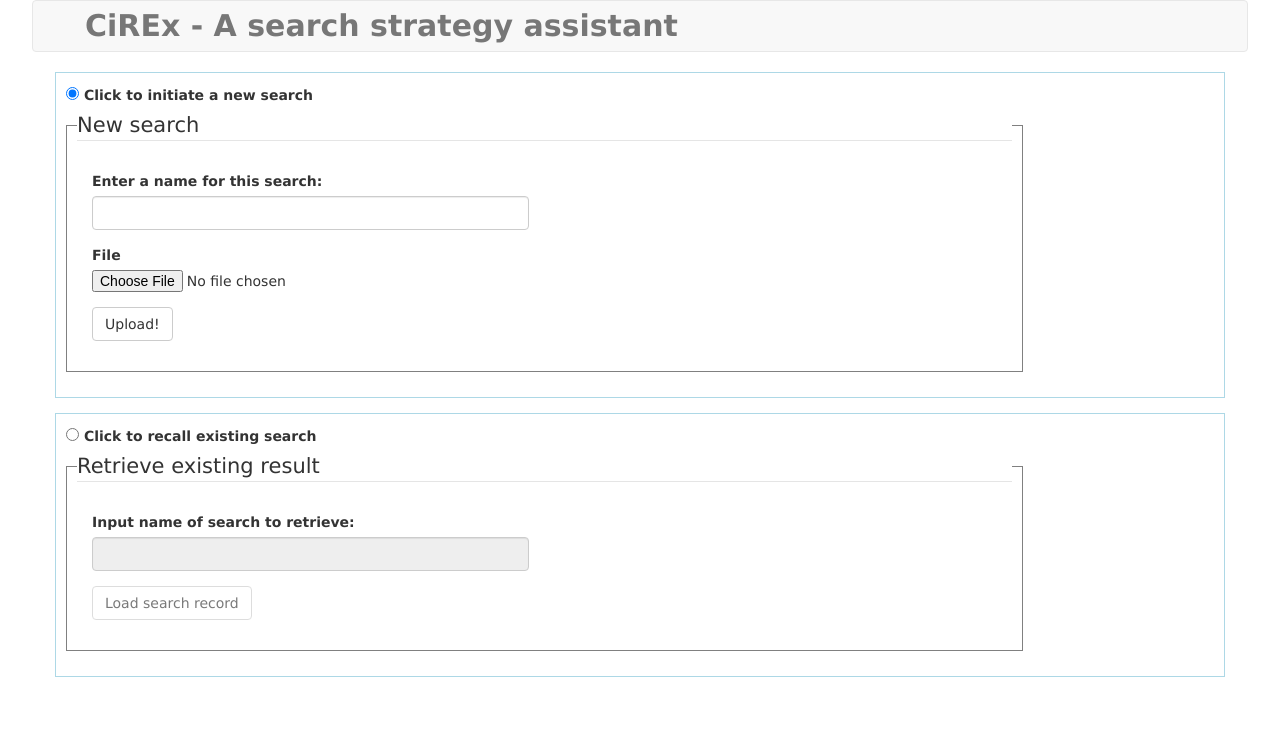
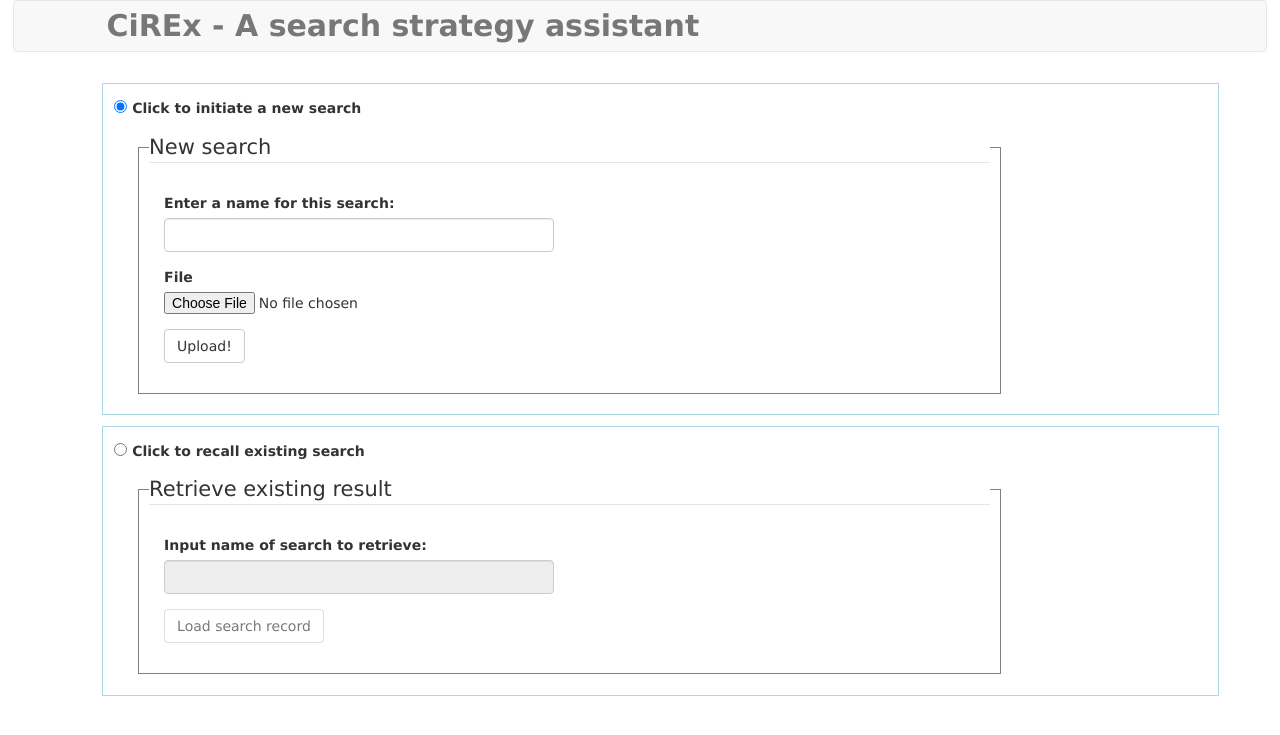
Before and after one commit to raylite/cirex, a Flask app: page / in a window 1280 px wide. Shown: the top 735 px of the page. Run offline with Flask 2, Linux system fonts and the light colour scheme; parts of the project's set-up code (start-up, migrations or seed data) failed here and were passed over; some libraries are stand-ins or nearby versions.

```diff
--- a/cirex/static/style.css
+++ b/cirex/static/style.css
@@ -1,8 +1,8 @@
 body            {
 	font-family: "Lucida Sans Unicode", "Lucida Grande", sans-serif;
-	max-width: 95%;
-	margin-left: auto;
-  margin-right: auto;
+	max-width: 99%;
+	margin-left: 1%;
+  margin-right: 1%;
 }
 h1, h2       { color: #377ba8; }
 h1, h2          { margin: 0; }
@@ -78,6 +78,11 @@ body.loading .modal {
   display: table;
 }
 
+.d-flex, #pagehead {
+  margin: 1%;
+}
+
+
 #freq_unigram, #tiabs_freq_uni,#tiabs_freq_bi,#f_preds_bi,#chi_preds_uni,
 #tf_mesh_bi,#tf_tiabs_uni, #tf_tiabs_bi,#tf_pred, #tf_pred_multi, #f_preds_uni,#chi_preds_bi{
   display: table-cell;
@@ -111,7 +116,8 @@ body.loading .modal {
 
 .row {
   border: 1px solid lightblue;
-  padding: 10px;
+  padding: 1%;
+  margin: 1%;
 }
 
 .row .frame{
@@ -123,3 +129,8 @@ body.loading .modal {
   border: none;
   margin-left: 0 auto;
 }
+
+.container {
+  margin-left: 5%;
+  margin-right: 5%;
+}
--- a/cirex/templates/errors/404.html
+++ b/cirex/templates/errors/404.html
@@ -8,7 +8,7 @@
 		File Not Found
 	</h1>
 	<p>
-		<a href="{{ url_for('index') }}">Back</a>
+		<a href="{{ url_for('main.index') }}">Back</a>
 	</p>
 
 </body>
--- a/cirex/templates/errors/500.html
+++ b/cirex/templates/errors/500.html
@@ -9,7 +9,7 @@
 	</h1>
 	<p>
 		Sorry for the inconvenience, the admininstrator has been notified.
-		<a href="{{ url_for('index') }}">Back</a>
+		<a href="{{ url_for('main.index') }}">Back</a>
 	</p>
 
 </body>
--- a/cirex/templates/index.html
+++ b/cirex/templates/index.html
@@ -40,8 +40,8 @@
             <legend>Retrieve existing result</legend>
             <div class="col-sm-6">
             <form action="{{ url_for('main.retrieve') }}" method="POST">
-               {% if form2 %}
-                {{ wtf.quick_form(form2) }}<br>
+                {% if form2 %}
+                    {{ wtf.quick_form(form2) }}<br>
                 {% endif %}
             </form>
         </div>
--- a/cirex/templates/result.html
+++ b/cirex/templates/result.html
@@ -1,7 +1,7 @@
 {% extends 'base.html' %}
 
 {% block app_content %}
-<div class="d-f;ex justify-content-center">
+<div class="d-flex justify-content-center">
 	<div class="center-block col-sm-12">
 		<h2 id="pagehead">This page displays result of the search. Click <a href = "{{ url_for('main.download', results=result.name) }}">here</a> to download an offline copy or <a href="{{ url_for('main.download_records', results=result.name) }}">here</a> to download overview of articles</h2>
 
--- a/utilities/pubmed_downloader.py
+++ b/utilities/pubmed_downloader.py
@@ -26,7 +26,6 @@ def PMID_Search(id_list):
     query_key = search_results["QueryKey"]
     count = len(id_list)
     batch_size = 100
-    PMID_Search
     abstract = None
     all_docs = []
     mesh_head = None
@@ -38,24 +37,27 @@ def PMID_Search(id_list):
         end = min(count, start+batch_size)
         print("Going to download record {} to {}".format(start+1, end))
         attempt = 0
-        while attempt < 3:
-            attempt += 1
+        success = False
+        while not success and attempt < 3:
             try:
                 fetch_handle = Entrez.efetch(db="pubmed",
                                              rettype="abstract", retmode="xml",
                                              retstart=start, retmax=batch_size,
                                              webenv=webenv, query_key=query_key)
                 #try rettype=abstract, retmode = text
+                success = True
             except HTTPError as err:
                 if 500 <= err.code <= 599:
                     print("Received error from server %s" % err)
                     print("Attempt %i of 3" % attempt)
                     time.sleep(15)
+                    attempt += 1
                 else:
                     raise
-        data = fetch_handle.read()
-        fetch_handle.close()
-        tree = ET.XML(data)
+            else:
+                data = fetch_handle.read()
+                fetch_handle.close()
+                tree = ET.XML(data)
 
         for doc in tree:
             authors = []
--- a/utilities/rank_freq.py
+++ b/utilities/rank_freq.py
@@ -76,5 +76,5 @@ def frequency_rank(data, input_type, condition=None):
 
         doc_df = pd.DataFrame([(key, set(value)) for key, value in list(doc_dict.items())], columns = ['MeSH', 'Articles'])
         frq_df = frq_dict.merge(doc_df)
-        print(frq_df.head(3))
+
         return frq_df
```
Also changed, not shown: cirex/templates/404.html (deleted, +0 -15 lines), utilities/SemMedDB/common_terms.py (+8 -3 lines), 4 other files.
